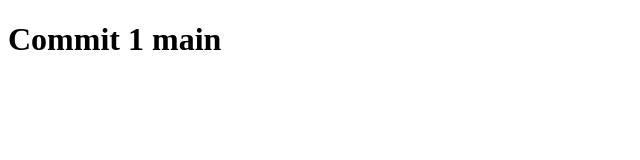
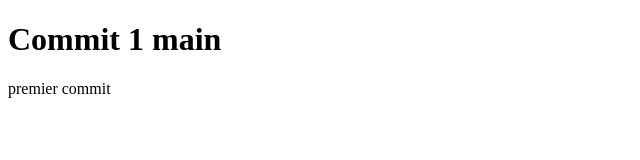
Before and after one commit to ThibautGr/testgit, a plain HTML site: page index.html in a window 1280 px wide. Shown: the whole page, without its empty margins (0-640 px from the left). Drawn offline with Linux system fonts and the light colour scheme.

Commit message:
feature 1

```diff
--- a/index.html
+++ b/index.html
@@ -8,7 +8,9 @@
     <title>test git</title>
 </head>
 <body>
+
 <h1>Commit 1 main</h1>
+<p>premier commit </p>
 
 </body>
 </html>
```
